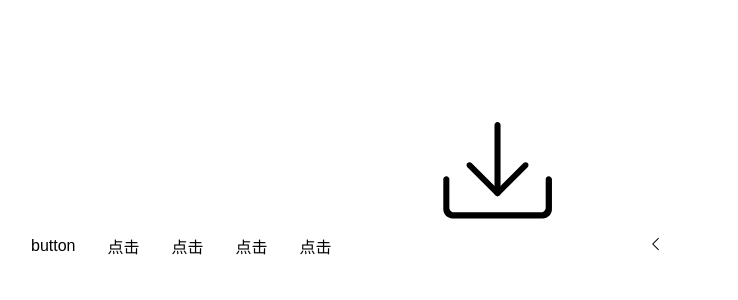
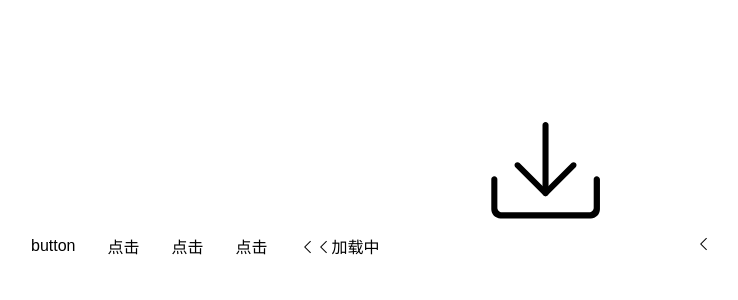
Before and after one commit to zhoutao0521/remake_wheel, a Vue app: page / in a window 1280 px wide. Shown: the top 300 px of the page, without its empty margins (93-831 px from the left). Built offline with nearby package versions, Linux system fonts and the light colour scheme.

Commit message:
feature finish g-button

```diff
--- a/src/App.vue
+++ b/src/App.vue
@@ -6,8 +6,11 @@
               iconPosition="left">点击</g-button>
     <g-button icon="setting"
               iconPosition="right">点击</g-button>
-    <g-button icon="setting"
-              iconPosition="l">点击</g-button>
+    <g-button icon="loading"
+              iconPosition="left">
+      <g-icon icon="left"></g-icon>
+      <g-icon icon="left"></g-icon>加载中
+    </g-button>
     <svg>
       <use xlink:href="#i-download"></use>
     </svg>
--- a/src/component/button/Button.vue
+++ b/src/component/button/Button.vue
@@ -1,9 +1,10 @@
 <template>
-  <button class="g-button">
+  <button class="g-button"
+          :class="{[`icon-${iconPosition}`]:!!icon}">
     <g-icon v-if="icon"
             :icon="icon"
-            :class="[iconPosition==='left'?'i-left':'i-right']"></g-icon>
-    <div :class="['content',iconPosition==='left'?'c-left':'c-right']">
+            class="icon"></g-icon>
+    <div class="content">
       <slot>button</slot>
     </div>
   </button>
@@ -52,20 +53,21 @@ export default {
   border-radius: var(--border-radius);
   border: 1px solid var(--border-color);
   background-color: var(--button-bg);
-  & > .i-left {
+  &.icon-left {
+    .icon {
       order: 1;
     }
-
-  & > .c-left {
+    .content {
       order: 2;
     }
-
-  & > .i-right {
+  }
+  &.icon-right {
+    .icon {
       order: 2;
     }
-
-  & > .c-right {
+    .content {
       order: 1;
+    }
   }
 }
 
--- a/src/component/icon/Icon.vue
+++ b/src/component/icon/Icon.vue
@@ -1,5 +1,5 @@
 <template>
-  <i :class="['iconfont',`i-${icon}`,'g-icon']"></i>
+  <i :class="['iconfont',`i-${icon}`,'g-icon',icon==='loading'?'loading':null]"></i>
 </template>
 
 <script>
@@ -7,12 +7,7 @@ export default {
   name: 'Icon',
   props: {
     icon: {
-      type: String,
-      default: "1",
-      validator: value => {
-        console.log(value);
-        return true;
-      }
+      type: String
     }
   },
   data () {
@@ -30,4 +25,17 @@ export default {
 .g-icon {
   font-size: 1rem;
 }
+
+@keyframes turning {
+  0% {
+    transform: rotate(0deg);
+  }
+  100% {
+    transform: rotate(360deg);
+  }
+}
+
+.loading {
+  animation: turning 4s infinite linear;
+}
 </style>
```
Also changed, not shown: src/assets/css/iconfont.css (+10 -6 lines). Lines whose indentation alone changed are shown as unchanged.
